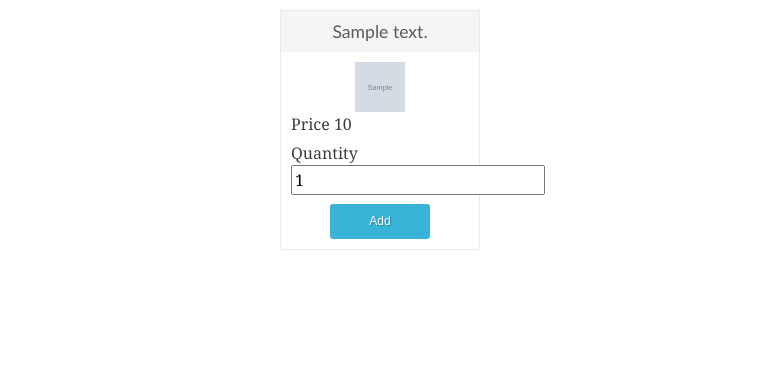
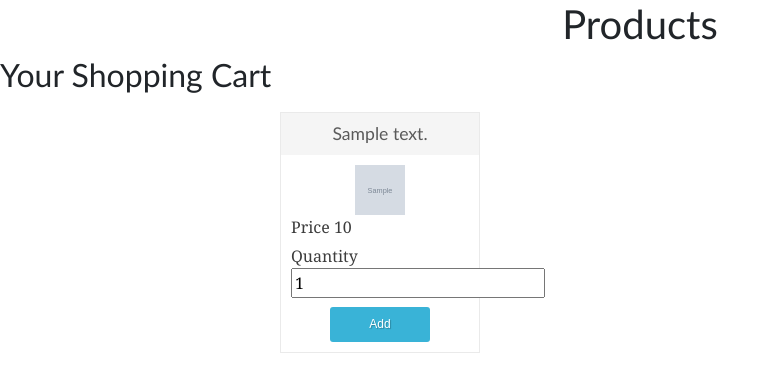
Before and after one commit to m3lfx/itim211-ns-shop, a PHP site: page / in a window 1280 px wide. Shown: the top 392 px of the page, without its empty margins (0-779 px from the left). Run offline with PHP 8.4, Linux system fonts and the light colour scheme; tables that the repository leaves empty or names only in its code hold one stand-in row (values such as "Sample post"); grey boxes marked "Sample" are stand-in pictures.

Commit message:
view cart

```diff
--- a/index.php
+++ b/index.php
@@ -3,7 +3,46 @@ session_start();
 include('./includes/header.php');
 include('./includes/config.php');
 
-$sql = "SELECT i.item_id AS itemId, description, img_path, sell_price FROM item i INNER JOIN stock s ON i.item_id = s.item_id ORDER BY i.item_id ASC";
+?>
+<h1 align="center">Products </h1>
+<h2>Your Shopping Cart</h2>
+
+<?php
+// session_destroy();
+if(isset($_SESSION["cart_products"]) && count($_SESSION["cart_products"]) > 0) {
+    echo '<div class="cart-view-table-front" id="view-cart">';
+    echo '<h3>Your Shopping Cart</h3>';
+    echo '<form method="POST" action="cart_update.php">';
+    echo '<table width="100%"  cellpadding="6" cellspacing="0">';
+    echo '<tbody>';
+    $total =0;
+    $b = 0;
+    foreach ($_SESSION["cart_products"] as $cart_itm) {
+        $product_name = $cart_itm["item_name"];
+        $product_qty = $cart_itm["item_qty"];
+        $product_price = $cart_itm["item_price"];
+        $product_code = $cart_itm["item_id"];
+        $bg_color = ($b++%2 == 1) ? 'odd' : 'even';
+        echo '<tr class="'.$bg_color.'">';
+        echo "<td>Qty <input type='number' size='2' maxlength='2' name='product_qty[$product_code]' value={$product_qty} /></td>";
+        echo "<td>{$product_name}</td>";
+        echo '<td><input type="checkbox" name="remove_code[]" value="'.$product_code.'" /> Remove</td>';
+        echo '</tr>';
+        $subtotal = ($product_price * $product_qty);
+        $total += $subtotal;
+    }
+    echo '<td colspan="4">';
+    echo '<button type="submit">Update</button><a href="view_cart.php" class="button">Checkout</a>';
+    echo '</td>';
+    echo '</tbody>';
+    echo '</table>';
+    echo '</div>';
+}
+$sql = "SELECT i.item_id AS itemId, description, img_path, sell_price FROM item i INNER JOIN stock s USING (item_id)  ORDER BY i.item_id ASC";
+
+
+
+
 
 $results = mysqli_query($conn, $sql);
 if ($results) {
```
